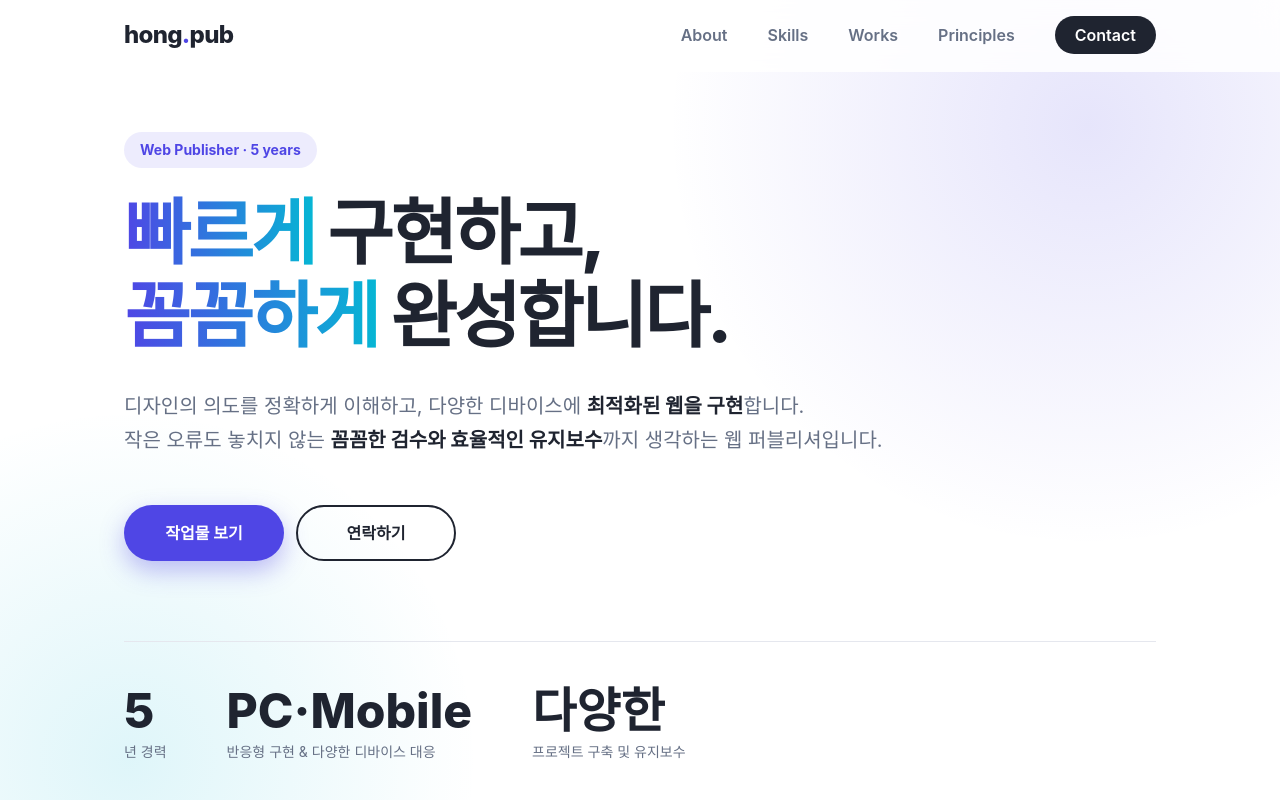
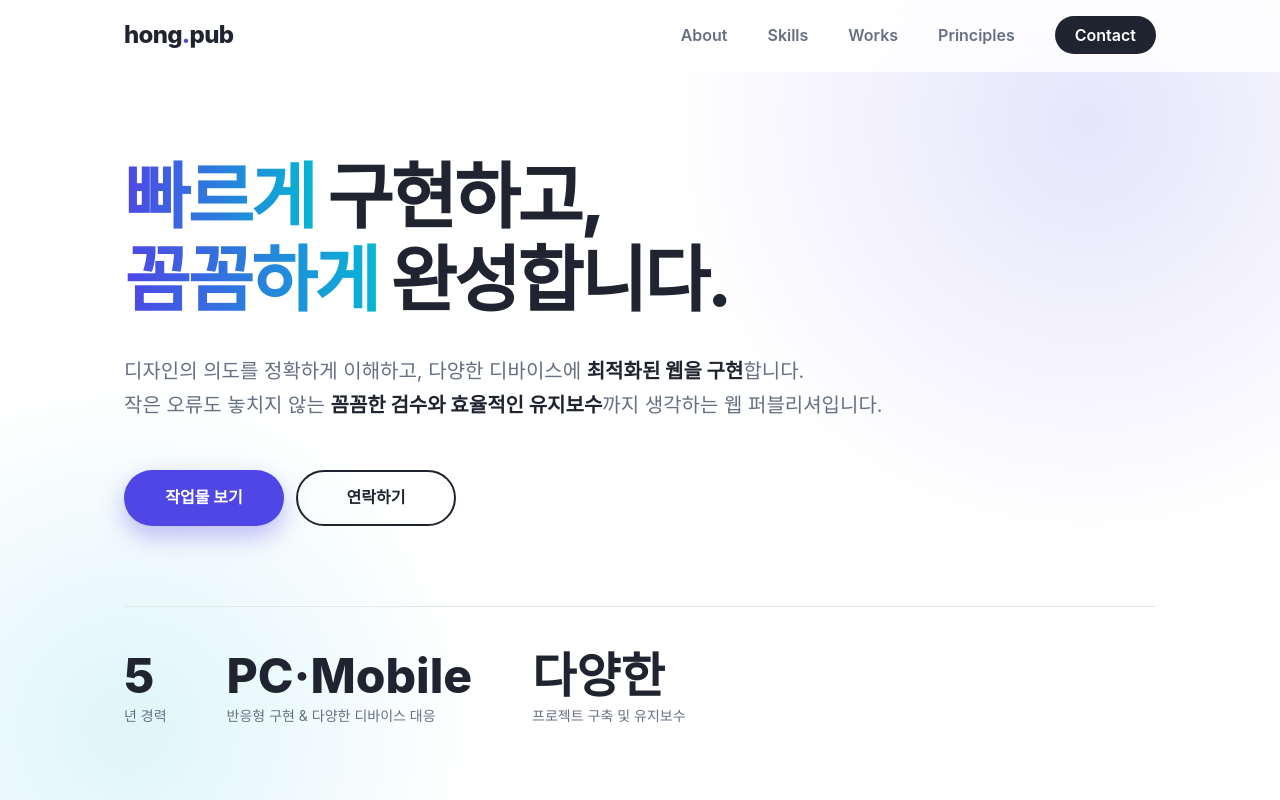
Before and after one commit to jieunkim0921/jieun.portfolio, a plain HTML site: page index.html in a window 1280 px wide. Shown: the top 800 px of the page. Drawn offline with Linux system fonts and the light colour scheme; a web font is replaced by a local one.

Commit message:
Update index.html

```diff
--- a/index.html
+++ b/index.html
@@ -41,7 +41,7 @@
     <!-- hero -->
     <section class="hero" id="hero">
       <div class="hero__inner">
-        <p class="hero__eyebrow">Web Publisher · 5 years</p>
+        <!--<p class="hero__eyebrow">Web Publisher · 5 years</p>-->
         <h1 class="hero__title">
           <span class="hero__line"><em class="hero__point">빠르게</em> 구현하고,</span>
           <span class="hero__line"><em class="hero__point">꼼꼼하게</em> 완성합니다.</span>
```
